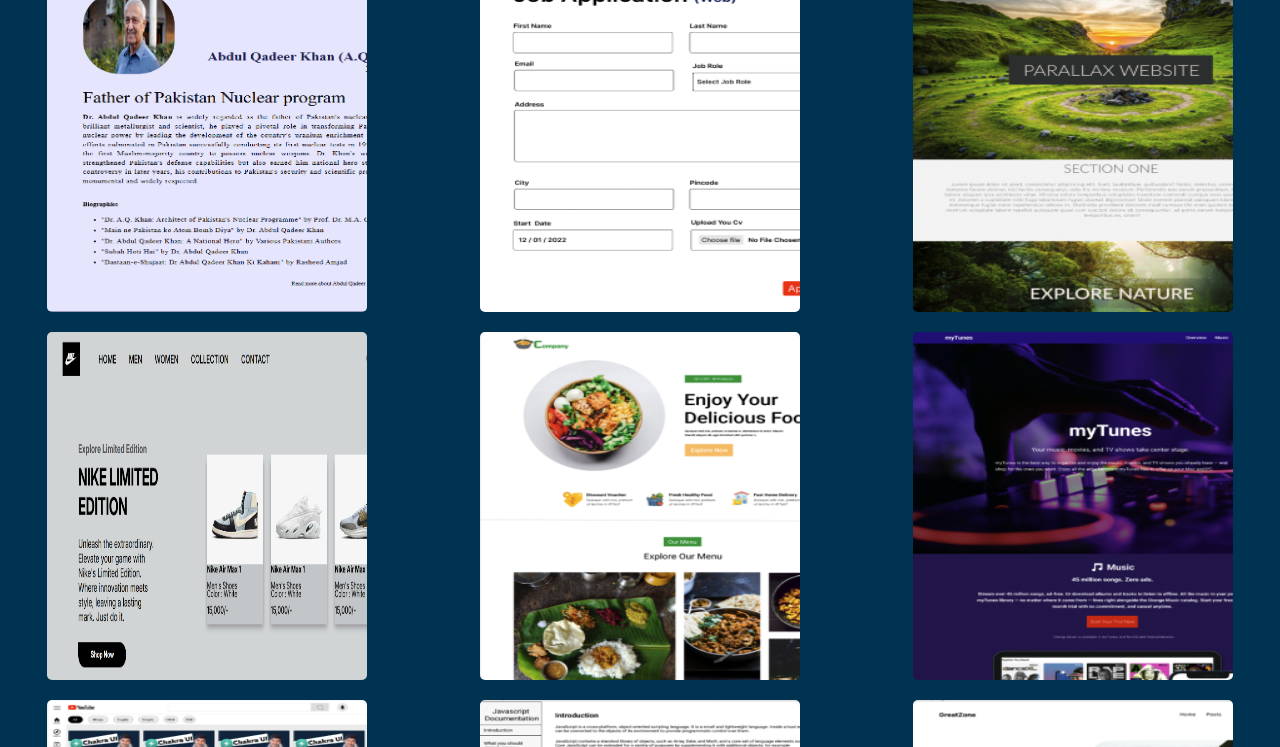
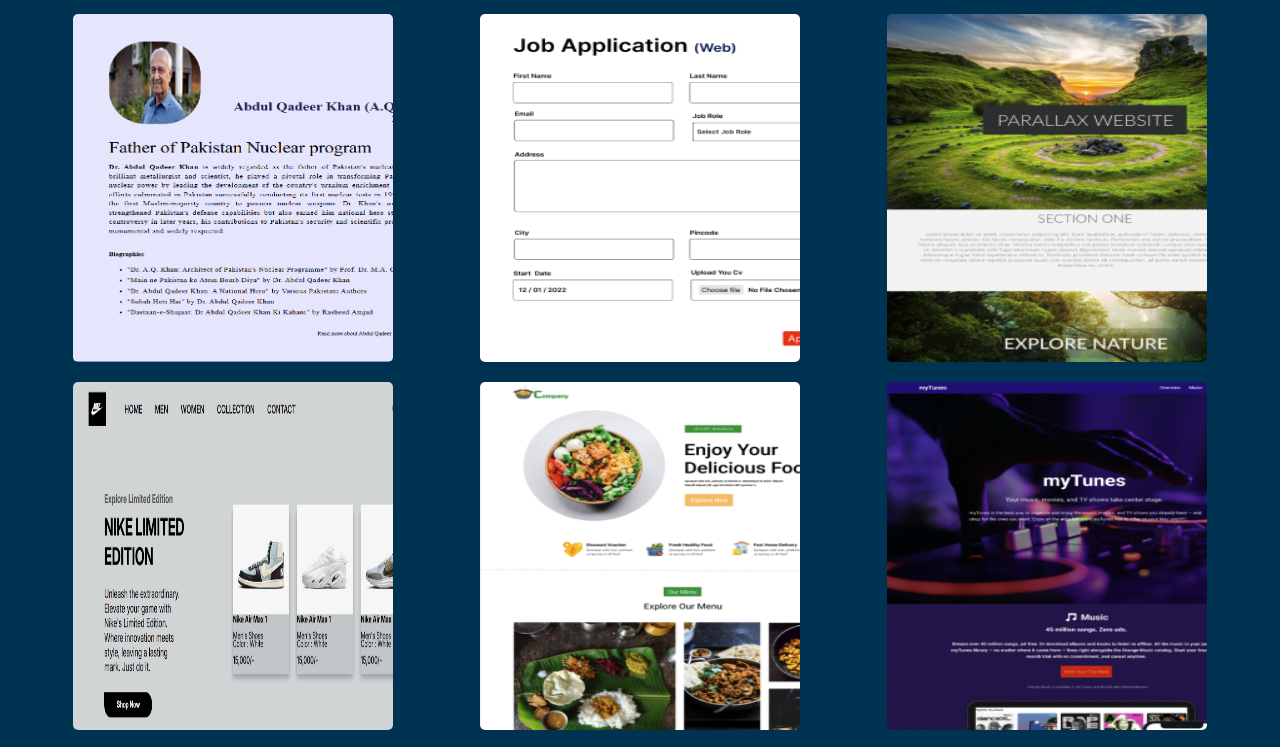
Before and after one commit to aaamna-zahid/HTML-CSS-10-Projects, a plain HTML site: page Project 10/index.html in a window 1280 px wide. Shown: the part 716-1463 px from the top of the page. Drawn offline with nearby package versions, Linux system fonts and the light colour scheme.

Commit message:
minor changes

```diff
--- a/Project 10/style.css
+++ b/Project 10/style.css
@@ -27,8 +27,9 @@
 }
 
 .container {
-  max-width: 1300px;
+  max-width: 1200px;
   margin: 0 auto;
+  padding-bottom: 30px;
 }
 a {
   text-decoration: none;
@@ -151,6 +152,7 @@
   display: grid;
   grid-template-columns: repeat(auto-fit, minmax(320px, 1fr));
   gap: 2rem;
+
 }
 .grid_item {
   display: grid;
```
Also changed, not shown: index.html (+1 -1 lines).
